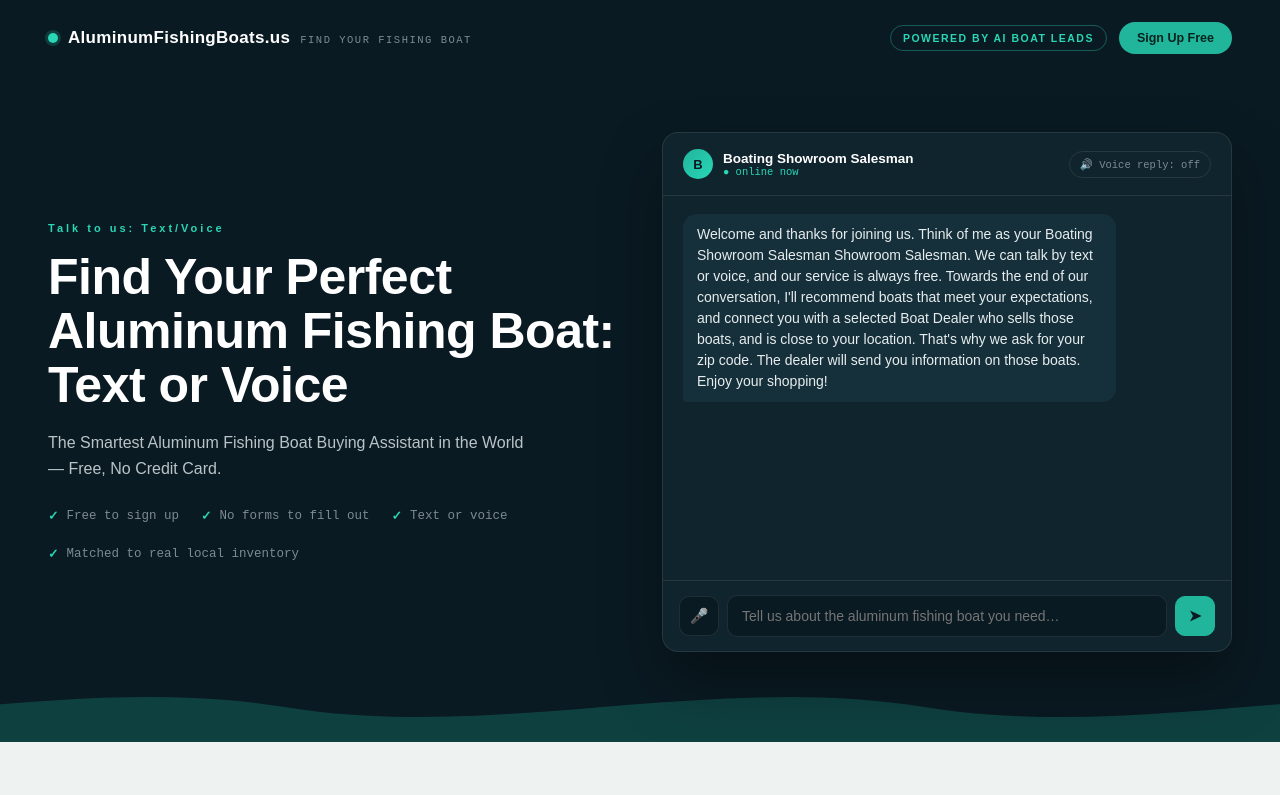
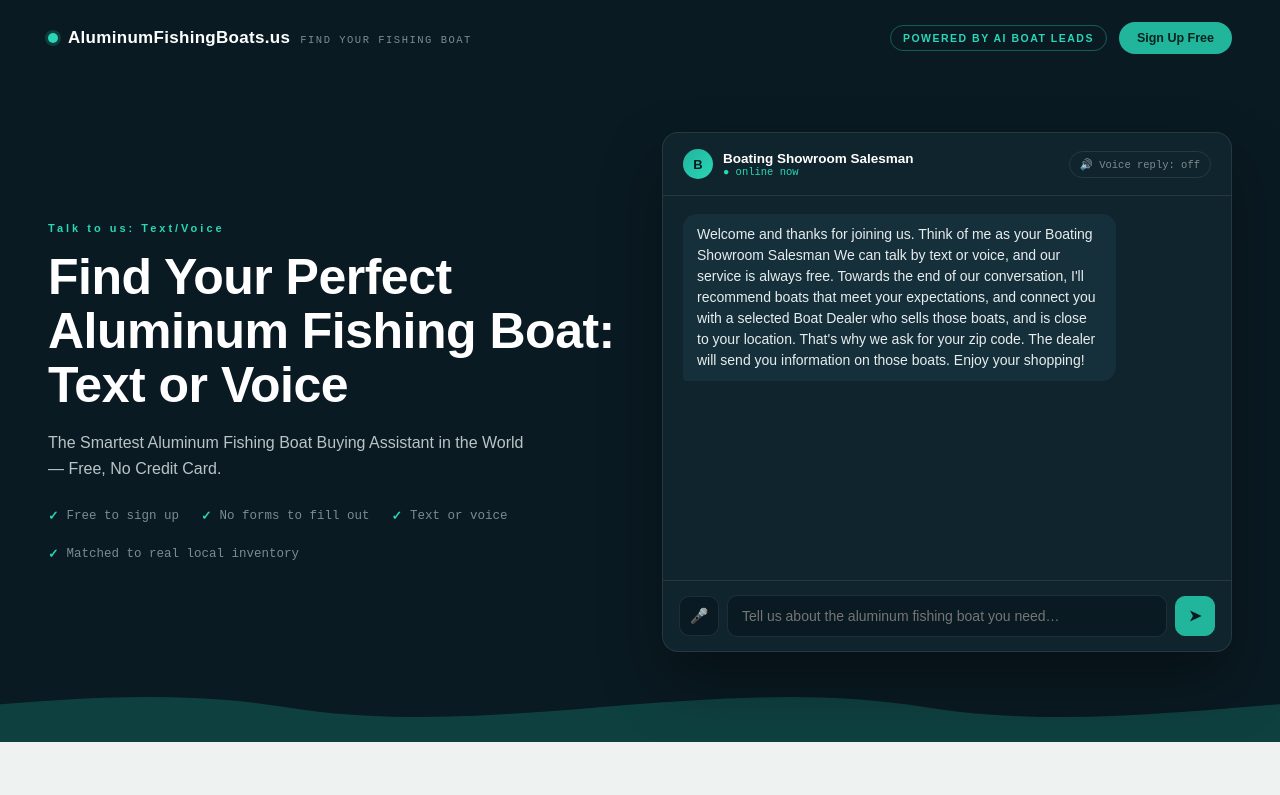
Before and after one commit to BobDucey/AluminumFishingBoats.us, a plain HTML site: page index.html in a window 1280 px wide. Shown: the top 795 px of the page. Drawn offline with Linux system fonts and the light colour scheme.

Commit message:
Fix duplicate text in welcome message
Removed duplicate phrase 'Showroom Salesman' from welcome message.

```diff
--- a/index.html
+++ b/index.html
@@ -596,7 +596,7 @@
           <button class="voice-toggle" id="voiceToggle" title="Read replies aloud">🔊 Voice reply: off</button>
         </div>
 
-        <div class="chat-body" id="chatBody"><div class="bubble assistant">Welcome and thanks for joining us. Think of me as your Boating Showroom Salesman Showroom Salesman. We can talk by text or voice, and our service is always free. Towards the end of our conversation, I'll recommend boats that meet your expectations, and connect you with a selected Boat Dealer who sells those boats, and is close to your location. That's why we ask for your zip code. The dealer will send you information on those boats. Enjoy your shopping!</div></div>
+        <div class="chat-body" id="chatBody"><div class="bubble assistant">Welcome and thanks for joining us. Think of me as your Boating Showroom Salesman   We can talk by text or voice, and our service is always free. Towards the end of our conversation, I'll recommend boats that meet your expectations, and connect you with a selected Boat Dealer who sells those boats, and is close to your location. That's why we ask for your zip code. The dealer will send you information on those boats. Enjoy your shopping!</div></div>
 
         <div class="chat-foot">
           <button class="match-cta" id="matchCta">See my matches →</button>
```
